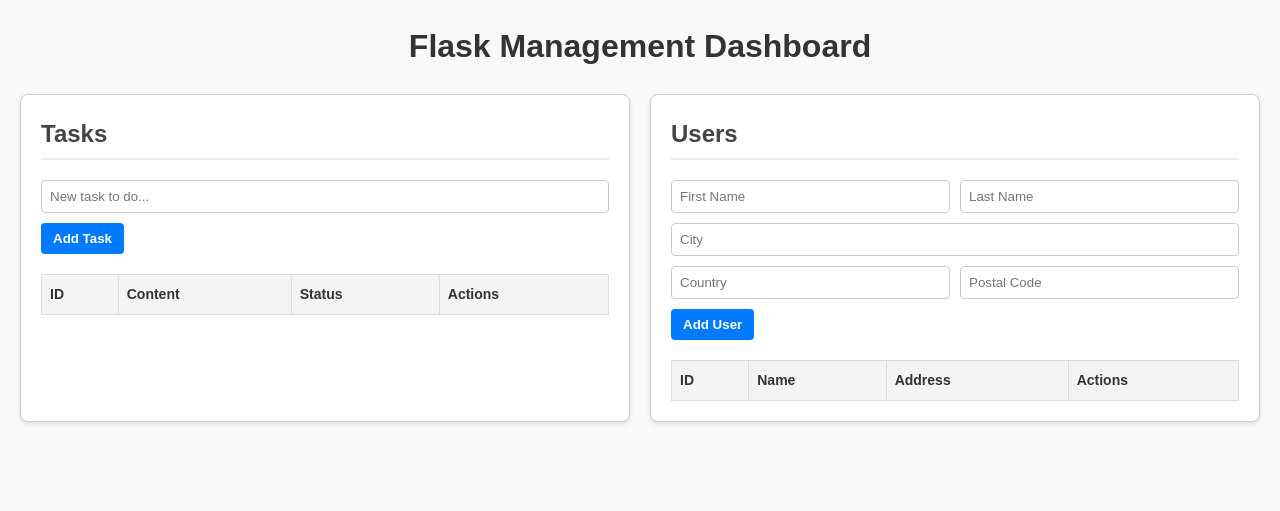
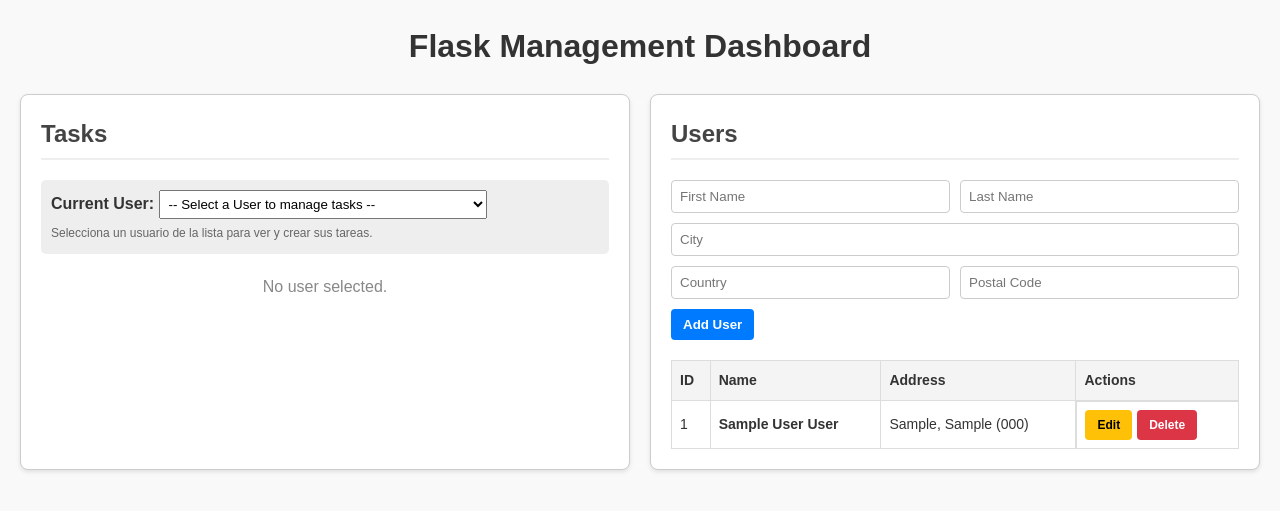
Before and after one commit to JorLOrT/AppFlask, a Flask app: page / in a window 1280 px wide. Shown: the top 511 px of the page. Run offline with Flask 3, Linux system fonts and the light colour scheme; tables that the repository leaves empty hold one stand-in row (values such as "Sample post"); data that the repository does not hold is empty.

Commit message:
Finalizada sesión 2.

```diff
--- a/app.py
+++ b/app.py
@@ -1,171 +1,217 @@
-from flask import Flask, render_template
-from flask import request, jsonify
+from flask import Flask, request, jsonify, render_template
+from models import db, Task, User
+import config
 
+def create_app():
+    app = Flask(__name__)
 
-# Create Flask app
-app = Flask(__name__)
+    # Load configuration
+    app.config["SQLALCHEMY_DATABASE_URI"] = config.SQLALCHEMY_DATABASE_URI
+    app.config["SQLALCHEMY_TRACK_MODIFICATIONS"] = config.SQLALCHEMY_TRACK_MODIFICATIONS
+    app.config["SECRET_KEY"] = config.SECRET_KEY
 
-@app.route("/")
-def home():
-    return render_template("index.html")
+    # Initialize database with app context
+    db.init_app(app)
 
-@app.route("/about")
-def about():
-    return "This is the About page"
+    # Automatically create tables if they don't exist yet
+    with app.app_context():
+        db.create_all()
 
-@app.route("/hello/<name>")
-def hello(name):
-    return f"Hello {name}!"
+    # ---------- Health & Root ----------
+    @app.route("/")
+    def root():
+        # Return the HTML dashboard so the frontend works
+        return render_template("index.html")
 
-@app.route("/json")
-def json_response():
-    return {"status": "success", "message": "This is JSON!"}
+    @app.route("/healthz")
+    def health():
+        # Lightweight health check
+        return jsonify({"status": "ok"}), 200
 
+    # ---------- CRUD: Tasks ----------
+    @app.route("/tasks", methods=["GET"])
+    def list_tasks():
+        """List all tasks with pagination and search."""
+        page = request.args.get('page', 1, type=int)
+        limit = request.args.get('limit', 20, type=int)
+        search_query = request.args.get('query', '', type=str)
 
-tasks = {}  # store tasks in memory as a dictionary
-task_id_counter = 0
+        query = Task.query.filter(Task.deleted_at.is_(None))
 
-# GET - retrieve all tasks
-@app.route("/tasks", methods=["GET"])
-def get_tasks():
-    return jsonify({"tasks": list(tasks.values())})
+        if search_query:
+            query = query.filter(Task.content.ilike(f"%{search_query}%"))
 
-# GET - retrieve a specific task
-@app.route("/tasks/<int:task_id>", methods=["GET"])
-def get_task(task_id):
-    if task_id not in tasks:
-        return jsonify({"error": "Task not found"}), 404
-    return jsonify({"task": tasks[task_id]})
+        paginated_tasks = query.order_by(Task.created_at.desc()).paginate(page=page, per_page=limit, error_out=False)
 
-# POST - add a new task
-@app.route("/tasks", methods=["POST"])
-def add_task():
-    global task_id_counter
-    data = request.json or {}
-    content = data.get("content", "").strip()
+        return jsonify({
+            "tasks": [t.to_dict() for t in paginated_tasks.items],
+            "total": paginated_tasks.total,
+            "pages": paginated_tasks.pages,
+            "current_page": paginated_tasks.page
+        }), 200
 
-    if not content:
-        return jsonify({"error": "Task content cannot be empty"}), 400
+    @app.route("/tasks/<int:task_id>", methods=["GET"])
+    def get_task(task_id):
+        """Get a single task by id."""
+        task = Task.query.filter_by(id=task_id, deleted_at=None).first()
+        if not task:
+            return jsonify({"error": "Task not found"}), 404
+        return jsonify({"task": task.to_dict()}), 200
 
-    task = {"id": task_id_counter, "content": content, "done": False}
-    tasks[task_id_counter] = task
-    task_id_counter += 1
-    return jsonify({"message": "Task added!", "task": task}), 201
+    @app.route("/tasks", methods=["POST"])
+    def create_task():
+        """Create a new task."""
+        payload = request.get_json(silent=True) or {}
+        content = payload.get("content", "").strip()
 
-# PUT - update a task by ID
-@app.route("/tasks/<int:task_id>", methods=["PUT"])
-def update_task(task_id):
-    if task_id not in tasks:
-        return jsonify({"error": "Task not found"}), 404
+        if not content:
+            return jsonify({"error": "Field 'content' is required and cannot be empty."}), 400
 
-    data = request.json or {}
+        task = Task(
+            content=content,
+            done=bool(payload.get("done", False)),
+            user_id=payload.get("user_id")
+        )
+        db.session.add(task)
+        db.session.commit()
+        return jsonify({"message": "Task added!", "task": task.to_dict()}), 201
 
-    if "content" in data:
-        content = data["content"].strip()
-        if not content:
-            return jsonify({"error": "Task content cannot be empty"}), 400
-        tasks[task_id]["content"] = content
+    @app.route("/tasks/<int:task_id>", methods=["PUT"])
+    def update_task(task_id):
+        """Update content/done for an existing task."""
+        task = Task.query.filter_by(id=task_id, deleted_at=None).first()
+        if not task:
+            return jsonify({"error": "Task not found"}), 404
 
-    if "done" in data:
-        tasks[task_id]["done"] = bool(data["done"])
+        payload = request.get_json(silent=True) or {}
 
-    return jsonify({"message": "Task updated!", "task": tasks[task_id]})
+        # Only update provided fields
+        if "content" in payload:
+            new_content = str(payload["content"]).strip()
+            if not new_content:
+                return jsonify({"error": "Field 'content' cannot be empty."}), 400
+            task.content = new_content
 
-# DELETE - delete a task by ID
-@app.route("/tasks/<int:task_id>", methods=["DELETE"])
-def delete_task(task_id):
-    if task_id not in tasks:
-        return jsonify({"error": "Task not found"}), 404
-    removed = tasks.pop(task_id)
-    return jsonify({"message": "Task deleted!", "task": removed})
+        if "done" in payload:
+            task.done = bool(payload["done"])
 
-users = {}  # store users in memory
-user_id_counter = 0
+        if "user_id" in payload:
+            task.user_id = payload.get("user_id")
 
-# GET - retrieve all users
-@app.route("/users", methods=["GET"])
-def get_users():
-    return jsonify({"users": list(users.values())})
+        db.session.commit()
+        return jsonify({"message": "Task updated!", "task": task.to_dict()}), 200
 
-# GET - retrieve a specific user
-@app.route("/users/<int:user_id>", methods=["GET"])
-def get_user(user_id):
-    if user_id not in users:
-        return jsonify({"error": "User not found"}), 404
-    return jsonify({"user": users[user_id]})
+    @app.route("/tasks/<int:task_id>", methods=["DELETE"])
+    def delete_task(task_id):
+        """Soft delete a task by id."""
+        from datetime import datetime
+        task = Task.query.filter_by(id=task_id, deleted_at=None).first()
+        if not task:
+            return jsonify({"error": "Task not found"}), 404
 
-# POST - create a new user
-@app.route("/users", methods=["POST"])
-def create_user():
-    global user_id_counter
-    data = request.json or {}
+        task.deleted_at = datetime.utcnow()
+        db.session.commit()
+        return jsonify({"message": "Task deleted (soft)"}), 200
 
-    name = data.get("name", "").strip()
-    lastname = data.get("lastname", "").strip()
+    # ---------- Convenience Filters ----------
+    @app.route("/tasks/done", methods=["GET"])
+    def list_done():
+        tasks = Task.query.filter_by(done=True, deleted_at=None).order_by(Task.updated_at.desc()).all()
+        return jsonify([t.to_dict() for t in tasks]), 200
 
-    if not name or not lastname:
-        return jsonify({"error": "Name and lastname cannot be empty"}), 400
+    @app.route("/tasks/pending", methods=["GET"])
+    def list_pending():
+        tasks = Task.query.filter_by(done=False, deleted_at=None).order_by(Task.created_at.desc()).all()
+        return jsonify([t.to_dict() for t in tasks]), 200
 
-    address = data.get("address", {})
-    city = address.get("city", "").strip()
-    country = address.get("country", "").strip()
-    postal_code = address.get("postal_code", "").strip()
+    # ---------- CRUD: Users ----------
+    @app.route("/users", methods=["GET"])
+    def list_users():
+        users = User.query.filter(User.deleted_at.is_(None)).order_by(User.created_at.desc()).all()
+        return jsonify({"users": [u.to_dict() for u in users]}), 200
 
-    user = {
-        "id": user_id_counter,
-        "name": name,
-        "lastname": lastname,
-        "address": {
-            "city": city,
-            "country": country,
-            "postal_code": postal_code
-        }
-    }
-    users[user_id_counter] = user
-    user_id_counter += 1
+    @app.route("/users/<int:user_id>", methods=["GET"])
+    def get_user(user_id):
+        user = User.query.filter_by(id=user_id, deleted_at=None).first()
+        if not user:
+            return jsonify({"error": "User not found"}), 404
 
-    return jsonify({"message": "User created!", "user": user}), 201
+        user_dict = user.to_dict()
+        user_dict["tasks"] = [t.to_dict() for t in user.tasks if t.deleted_at is None]
+        return jsonify({"user": user_dict}), 200
 
-# PUT - update a user by ID
-@app.route("/users/<int:user_id>", methods=["PUT"])
-def update_user(user_id):
-    if user_id not in users:
-        return jsonify({"error": "User not found"}), 404
+    @app.route("/users", methods=["POST"])
+    def create_user():
+        payload = request.get_json(silent=True) or {}
 
-    data = request.json or {}
-    user = users[user_id]
+        name = payload.get("name", "").strip()
+        lastname = payload.get("lastname", "").strip()
 
-    if "name" in data:
-        name = data["name"].strip()
-        if not name:
-            return jsonify({"error": "Name cannot be empty"}), 400
-        user["name"] = name
+        if not name or not lastname:
+            return jsonify({"error": "Name and lastname cannot be empty"}), 400
 
-    if "lastname" in data:
-        lastname = data["lastname"].strip()
-        if not lastname:
-            return jsonify({"error": "Lastname cannot be empty"}), 400
-        user["lastname"] = lastname
+        address = payload.get("address", {})
 
-    if "address" in data:
-        address = data["address"]
-        if "city" in address:
-            user["address"]["city"] = address["city"].strip()
-        if "country" in address:
-            user["address"]["country"] = address["country"].strip()
-        if "postal_code" in address:
-            user["address"]["postal_code"] = address["postal_code"].strip()
+        user = User(
+            name=name,
+            lastname=lastname,
+            city=address.get("city", "").strip(),
+            country=address.get("country", "").strip(),
+            postal_code=address.get("postal_code", "").strip()
+        )
 
-    return jsonify({"message": "User updated!", "user": user})
+        db.session.add(user)
+        db.session.commit()
 
-# DELETE - delete a user by ID
-@app.route("/users/<int:user_id>", methods=["DELETE"])
-def delete_user(user_id):
-    if user_id not in users:
-        return jsonify({"error": "User not found"}), 404
+        return jsonify({"message": "User created!", "user": user.to_dict()}), 201
 
-    removed = users.pop(user_id)
-    return jsonify({"message": "User deleted!", "user": removed})
+    @app.route("/users/<int:user_id>", methods=["PUT"])
+    def update_user(user_id):
+        user = User.query.filter_by(id=user_id, deleted_at=None).first()
+        if not user:
+            return jsonify({"error": "User not found"}), 404
 
+        payload = request.get_json(silent=True) or {}
+
+        if "name" in payload:
+            name = str(payload["name"]).strip()
+            if not name:
+                return jsonify({"error": "Name cannot be empty"}), 400
+            user.name = name
+
+        if "lastname" in payload:
+            lastname = str(payload["lastname"]).strip()
+            if not lastname:
+                return jsonify({"error": "Lastname cannot be empty"}), 400
+            user.lastname = lastname
+
+        if "address" in payload:
+            address = payload["address"]
+            if "city" in address:
+                user.city = str(address["city"]).strip()
+            if "country" in address:
+                user.country = str(address["country"]).strip()
+            if "postal_code" in address:
+                user.postal_code = str(address["postal_code"]).strip()
+
+        db.session.commit()
+        return jsonify({"message": "User updated!", "user": user.to_dict()}), 200
+
+    @app.route("/users/<int:user_id>", methods=["DELETE"])
+    def delete_user(user_id):
+        """Soft delete a user by id."""
+        from datetime import datetime
+        user = User.query.filter_by(id=user_id, deleted_at=None).first()
+        if not user:
+            return jsonify({"error": "User not found"}), 404
+
+        user.deleted_at = datetime.utcnow()
+        db.session.commit()
+        return jsonify({"message": "User deleted (soft)!"}), 200
+
+    return app
+
+# Dev entrypoint
 if __name__ == "__main__":
+    app = create_app()
     app.run(debug=True)
--- /dev/null
+++ b/requirements.txt
@@ -0,0 +1,4 @@
+flask==3.0.3
+flask_sqlalchemy==3.1.1
+pymysql==1.1.1
+python-dotenv==1.0.1
--- a/templates/index.html
+++ b/templates/index.html
@@ -33,8 +33,18 @@
         <!-- TASKS SECTION -->
         <div class="section">
             <h2>Tasks</h2>
+
+            <!-- User Selector for Tasks -->
+            <div style="margin-bottom: 20px; background: #eee; padding: 10px; border-radius: 5px;">
+                <label for="current-user-select"><strong>Current User:</strong></label>
+                <select id="current-user-select" style="padding: 5px; width: 60%;" onchange="fetchTasks()">
+                    <option value="">-- Select a User to manage tasks --</option>
+                </select>
+                <p style="font-size: 12px; margin: 5px 0 0 0; color: #666;">Selecciona un usuario de la lista para ver y crear sus tareas.</p>
+            </div>
+
             <!-- Form to create Tasks -->
-            <form id="task-form">
+            <form id="task-form" style="display: none;">
                 <input type="text" id="task-content" placeholder="New task to do..." required>
                 <div style="display: flex; gap: 5px;">
                     <button type="submit" id="task-submit-btn">Add Task</button>
@@ -43,7 +53,7 @@
             </form>
 
             <!-- Table to visualize Tasks -->
-            <table>
+            <table id="tasks-table" style="display: none;">
                 <thead>
                     <tr>
                         <th>ID</th>
@@ -56,6 +66,8 @@
                     <!-- Data will be loaded here via JS -->
                 </tbody>
             </table>
+
+            <p id="no-user-message" style="text-align: center; color: #888;">No user selected.</p>
         </div>
 
         <!-- USERS SECTION -->
@@ -104,12 +116,32 @@
          *  TASKS LOGIC
          *  ============================== */
         async function fetchTasks() {
-            const res = await fetch('/tasks');
-            const data = await res.json();
+            const userSelect = document.getElementById('current-user-select');
+            const userId = userSelect.value;
             const tbody = document.getElementById('tasks-table-body');
+            const taskForm = document.getElementById('task-form');
+            const tasksTable = document.getElementById('tasks-table');
+            const noUserMsg = document.getElementById('no-user-message');
+
             tbody.innerHTML = '';
 
-            data.tasks.forEach(task => {
+            if (!userId) {
+                taskForm.style.display = 'none';
+                tasksTable.style.display = 'none';
+                noUserMsg.style.display = 'block';
+                return;
+            }
+
+            taskForm.style.display = 'grid';
+            tasksTable.style.display = 'table';
+            noUserMsg.style.display = 'none';
+
+            const res = await fetch(`/users/${userId}`);
+            if (!res.ok) return;
+            const data = await res.json();
+
+            if (data.user && data.user.tasks) {
+                data.user.tasks.forEach(task => {
                     const tr = document.createElement('tr');
                     const safeContent = task.content.replace(/'/g, "\\'").replace(/"/g, "&quot;");
                     tr.innerHTML = `
@@ -124,6 +156,7 @@
                     `;
                     tbody.appendChild(tr);
                 });
+            }
         }
 
         function editTask(id, content) {
@@ -143,6 +176,7 @@
         document.getElementById('task-form').addEventListener('submit', async (e) => {
             e.preventDefault(); // Prevent page reload
             const content = document.getElementById('task-content').value;
+            const userId = document.getElementById('current-user-select').value;
 
             if (currentTaskId !== null) {
                 await fetch(`/tasks/${currentTaskId}`, {
@@ -155,7 +189,7 @@
                 await fetch('/tasks', {
                     method: 'POST',
                     headers: { 'Content-Type': 'application/json' },
-                    body: JSON.stringify({ content })
+                    body: JSON.stringify({ content, user_id: userId })
                 });
                 document.getElementById('task-form').reset();
             }
@@ -183,19 +217,24 @@
             const res = await fetch('/users');
             const data = await res.json();
             const tbody = document.getElementById('users-table-body');
+            const userSelect = document.getElementById('current-user-select');
+            const currentSelectedUser = userSelect.value;
+
             tbody.innerHTML = '';
+            userSelect.innerHTML = '<option value="">-- Select a User to manage tasks --</option>';
 
+            if (data.users) {
                 data.users.forEach(user => {
+                    // Populate table
                     const tr = document.createElement('tr');
                     const addr = user.address;
                     const addressString = `${addr.city || 'N/A'}, ${addr.country || 'N/A'} (${addr.postal_code || '-'})`;
 
-                // Safe passing of strings to the function
                     const safeName = user.name.replace(/'/g, "\\'");
                     const safeLast = user.lastname.replace(/'/g, "\\'");
-                const safeCity = addr.city.replace(/'/g, "\\'");
-                const safeCountry = addr.country.replace(/'/g, "\\'");
-                const safePostal = addr.postal_code.replace(/'/g, "\\'");
+                    const safeCity = addr.city ? addr.city.replace(/'/g, "\\'") : '';
+                    const safeCountry = addr.country ? addr.country.replace(/'/g, "\\'") : '';
+                    const safePostal = addr.postal_code ? addr.postal_code.replace(/'/g, "\\'") : '';
 
                     tr.innerHTML = `
                         <td>${user.id}</td>
@@ -207,7 +246,20 @@
                         </td>
                     `;
                     tbody.appendChild(tr);
+
+                    // Populate select
+                    const option = document.createElement('option');
+                    option.value = user.id;
+                    option.textContent = `${user.name} ${user.lastname} (ID: ${user.id})`;
+                    if (user.id == currentSelectedUser) {
+                        option.selected = true;
+                    }
+                    userSelect.appendChild(option);
                 });
+            }
+
+            // Refresh tasks based on the (potentially) updated selection
+            fetchTasks();
         }
 
         function editUser(id, name, lastname, city, country, postal) {
@@ -268,8 +320,8 @@
 
         // Initially load both tables when page starts
         window.onload = () => {
-            fetchTasks();
             fetchUsers();
+            // fetchTasks is automatically called at the end of fetchUsers via fetchTasks()
         };
     </script>
 </body>
```
Also changed, not shown: config.py (added, +22 -0 lines), db_setup.py (added, +9 -0 lines), models.py (added, +56 -0 lines), 1 other file. Lines whose indentation alone changed are shown as unchanged.
